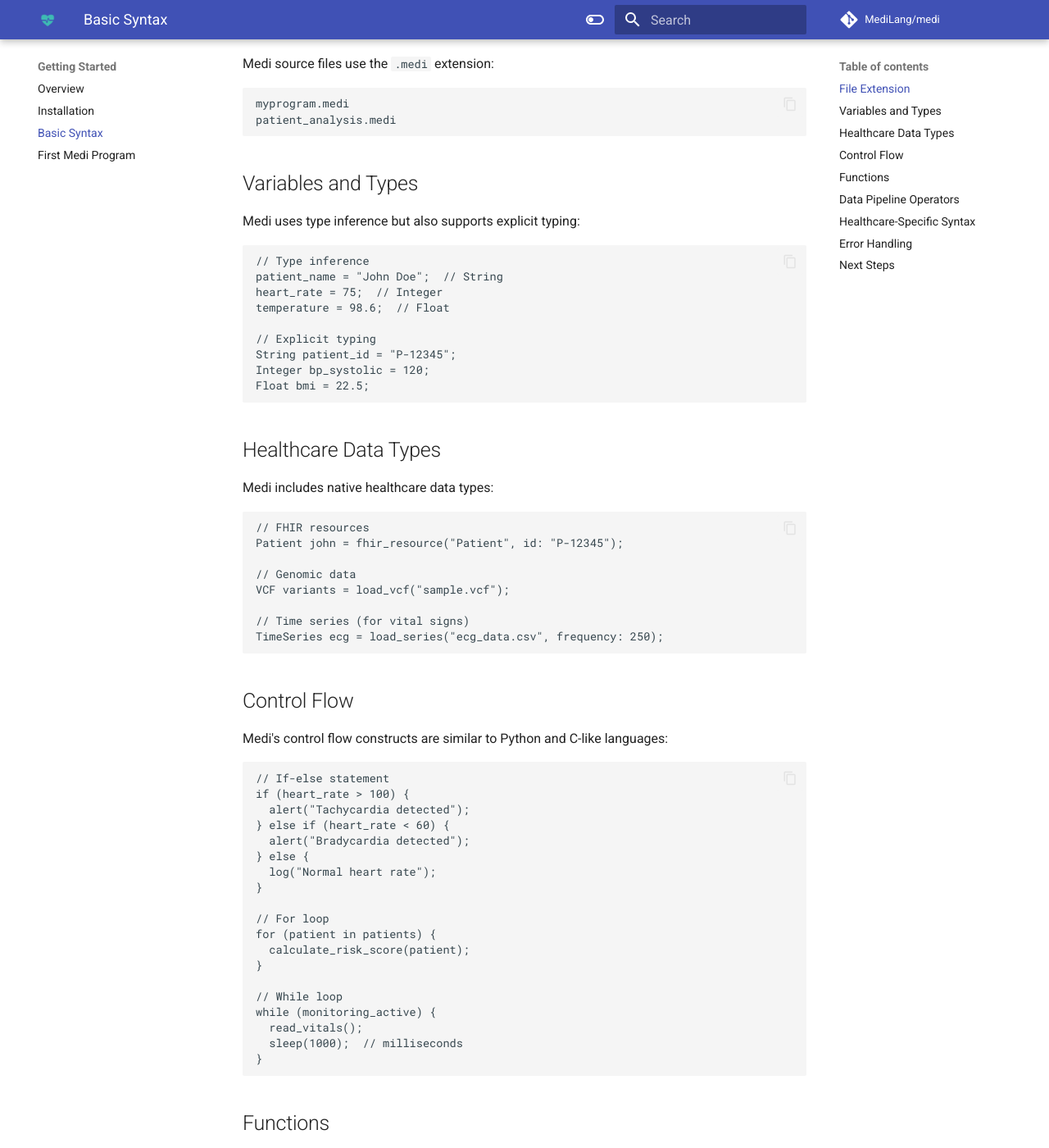
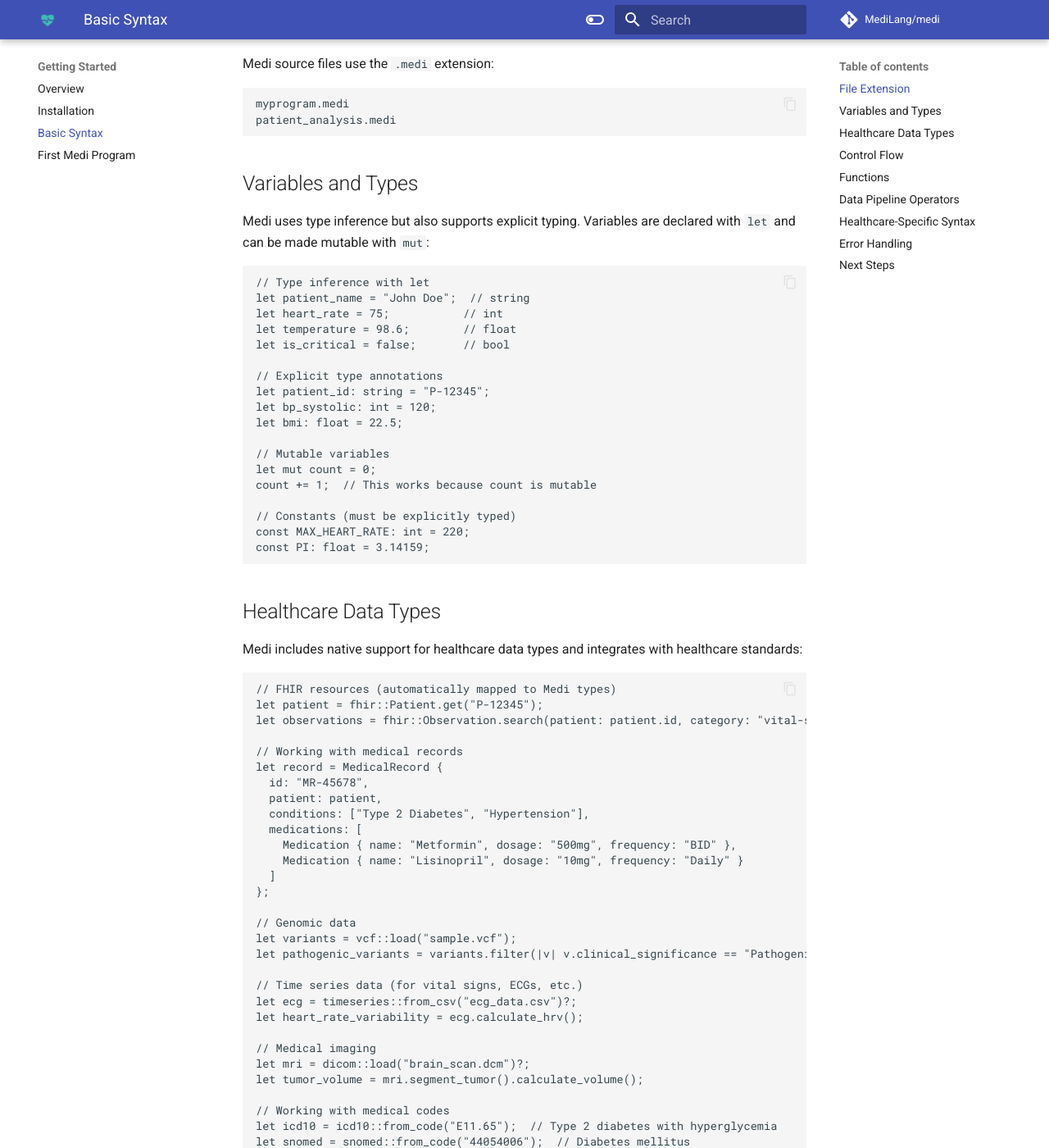
Before and after one commit to MediLang/medi, an MkDocs documentation site: the page built from docs/content/getting-started/basic-syntax.md, in a window 1280 px wide and 1400 px high, scrolled down 330 px. Shown: the whole window at 82% size. Built offline with MkDocs 1.6.1 and Material for MkDocs 9.7.7, drawn with Linux system fonts in a browser that asks for light colours; comment, search, counter and statistics services are not loaded; the version menu is left out; some of the changed text lies outside the part shown.

Commit message:
Update Medi syntax to align with language specification
- Change 'function' to 'fn' for function declarations
- Update type annotations to use lowercase (int, string, float, bool)
- Adjust control flow syntax (remove parentheses around conditions)
- Add proper variable declarations with 'let' and 'mut'
- Update data structures and standard library usage
- Improve examples in documentation

````diff
--- a/docs/content/getting-started/basic-syntax.md
+++ b/docs/content/getting-started/basic-syntax.md
@@ -12,78 +12,119 @@
 
 ## Variables and Types
 
-Medi uses type inference but also supports explicit typing:
+Medi uses type inference but also supports explicit typing. Variables are declared with `let` and can be made mutable with `mut`:
 
 ```medi
-// Type inference
-patient_name = "John Doe";  // String
-heart_rate = 75;  // Integer
-temperature = 98.6;  // Float
+// Type inference with let
+let patient_name = "John Doe";  // string
+let heart_rate = 75;           // int
+let temperature = 98.6;        // float
+let is_critical = false;       // bool
 
-// Explicit typing
-String patient_id = "P-12345";
-Integer bp_systolic = 120;
-Float bmi = 22.5;
+// Explicit type annotations
+let patient_id: string = "P-12345";
+let bp_systolic: int = 120;
+let bmi: float = 22.5;
+
+// Mutable variables
+let mut count = 0;
+count += 1;  // This works because count is mutable
+
+// Constants (must be explicitly typed)
+const MAX_HEART_RATE: int = 220;
+const PI: float = 3.14159;
 ```
 
 ## Healthcare Data Types
 
-Medi includes native healthcare data types:
+Medi includes native support for healthcare data types and integrates with healthcare standards:
 
 ```medi
-// FHIR resources
-Patient john = fhir_resource("Patient", id: "P-12345");
+// FHIR resources (automatically mapped to Medi types)
+let patient = fhir::Patient.get("P-12345");
+let observations = fhir::Observation.search(patient: patient.id, category: "vital-signs");
+
+// Working with medical records
+let record = MedicalRecord {
+  id: "MR-45678",
+  patient: patient,
+  conditions: ["Type 2 Diabetes", "Hypertension"],
+  medications: [
+    Medication { name: "Metformin", dosage: "500mg", frequency: "BID" },
+    Medication { name: "Lisinopril", dosage: "10mg", frequency: "Daily" }
+  ]
+};
 
 // Genomic data
-VCF variants = load_vcf("sample.vcf");
+let variants = vcf::load("sample.vcf");
+let pathogenic_variants = variants.filter(|v| v.clinical_significance == "Pathogenic");
 
-// Time series (for vital signs)
-TimeSeries ecg = load_series("ecg_data.csv", frequency: 250);
+// Time series data (for vital signs, ECGs, etc.)
+let ecg = timeseries::from_csv("ecg_data.csv")?;
+let heart_rate_variability = ecg.calculate_hrv();
+
+// Medical imaging
+let mri = dicom::load("brain_scan.dcm")?;
+let tumor_volume = mri.segment_tumor().calculate_volume();
+
+// Working with medical codes
+let icd10 = icd10::from_code("E11.65");  // Type 2 diabetes with hyperglycemia
+let snomed = snomed::from_code("44054006");  // Diabetes mellitus
 ```
 
 ## Control Flow
 
-Medi's control flow constructs are similar to Python and C-like languages:
+Medi's control flow constructs are similar to Rust and other C-like languages:
 
 ```medi
 // If-else statement
-if (heart_rate > 100) {
+if heart_rate > 100 {
   alert("Tachycardia detected");
-} else if (heart_rate < 60) {
+} else if heart_rate < 60 {
   alert("Bradycardia detected");
 } else {
   log("Normal heart rate");
 }
 
-// For loop
-for (patient in patients) {
+// For loop with pattern matching
+for patient in patients {
   calculate_risk_score(patient);
 }
 
 // While loop
-while (monitoring_active) {
+while monitoring_active {
   read_vitals();
-  sleep(1000);  // milliseconds
+  std::thread::sleep(std::time::Duration::from_millis(1000));
+}
+
+// Match expression (like switch/case but more powerful)
+match patient_status {
+  "critical" => {
+    alert_doctor();
+    increase_monitoring();
+  },
+  "stable" => log("Patient is stable"),
+  _ => log("Unknown status"),
 }
 ```
 
 ## Functions
 
-Functions are declared with the `function` keyword:
+Functions are declared with the `fn` keyword:
 
 ```medi
 // Basic function
-function calculate_bmi(weight_kg, height_m) {
-  return weight_kg / (height_m * height_m);
+fn calculate_bmi(weight_kg, height_m) {
+  weight_kg / (height_m * height_m)
 }
 
 // Function with explicit types
-function Boolean is_hypertensive(Integer systolic, Integer diastolic) {
-  return systolic >= 140 || diastolic >= 90;
+fn is_hypertensive(systolic: int, diastolic: int) -> bool {
+  systolic >= 140 || diastolic >= 90
 }
 
 // With default parameters
-function administer_medication(String med_id, Float dose, String route = "oral") {
+fn administer_medication(med_id: string, dose: float, route: string = "oral") {
   // Implementation
 }
 ```
````
Also changed, not shown: docs/content/blog/posts/2025-05-30-lexer-benchmarks-and-file-extension.md (+26 -4 lines), docs/content/getting-started/first-program.md (+25 -14 lines), 1 other file.
